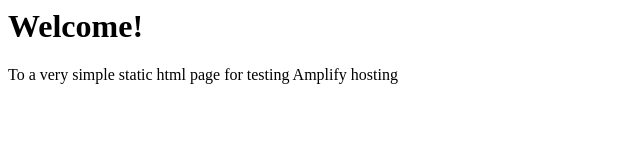
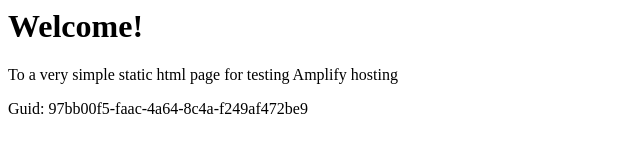
Before and after one commit to aws-aemilia-cmh/Github-PR-Commit-Integration-Test-DoNotTouch-Gith-P5X5MO5I-v1-prod-us-east-2, a website: page src/index.html in a window 1280 px wide. Shown: the whole page, without its empty margins (0-640 px from the left). Drawn offline with Linux system fonts and the light colour scheme.

Commit message:
commit from integ tests

```diff
--- a/src/index.html
+++ b/src/index.html
@@ -1,3 +1,5 @@
+
+
 <html lang="en">
 
 <head>
@@ -10,6 +12,6 @@
 <body>
     <h1>Welcome!</h1>
     <p>To a very simple static html page for testing Amplify hosting</p>
-</body>
+    <p>Guid: 97bb00f5-faac-4a64-8c4a-f249af472be9</p></body>
 
 </html>
```
